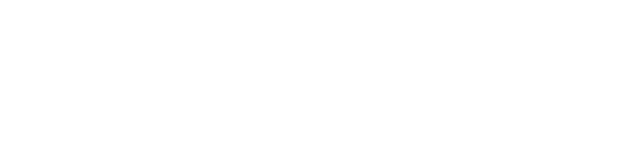
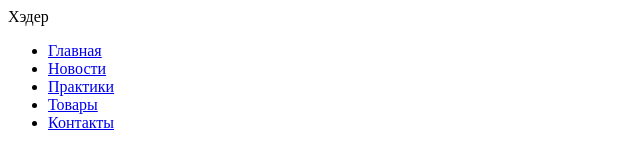
Before and after one commit to SomeUser0110/frontend-and-backend-practice, a plain HTML site: page pages/goods.html in a window 1280 px wide. Shown: the whole page, without its empty margins (0-640 px from the left). Drawn offline with Linux system fonts and the light colour scheme.

Commit message:
Update goods.html

```diff
--- a/pages/goods.html
+++ b/pages/goods.html
@@ -7,6 +7,16 @@
   </head>
 
   <body>
+    <div class="header">Хэдер</div>
+            <div class="nav">
+                <ul class="nav-list">
+                    <li class="nav-item"><a class="nav-link" href="index.html">Главная</a></li>
+                    <li class="nav-item"><a class="nav-link" href="pages/news.html">Новости</a></li>
+                    <li class="nav-item"><a class="nav-link" href="pages/practices.html">Практики</a></li>
+                    <li class="nav-item"><a class="nav-link" href="pages/goods.html">Товары</a></li>
+                    <li class="nav-item"><a class="nav-link" href="pages/contacts.html">Контакты</a></li>
+                </ul>
+            </div>
   </body>
 
   <footer>
```
